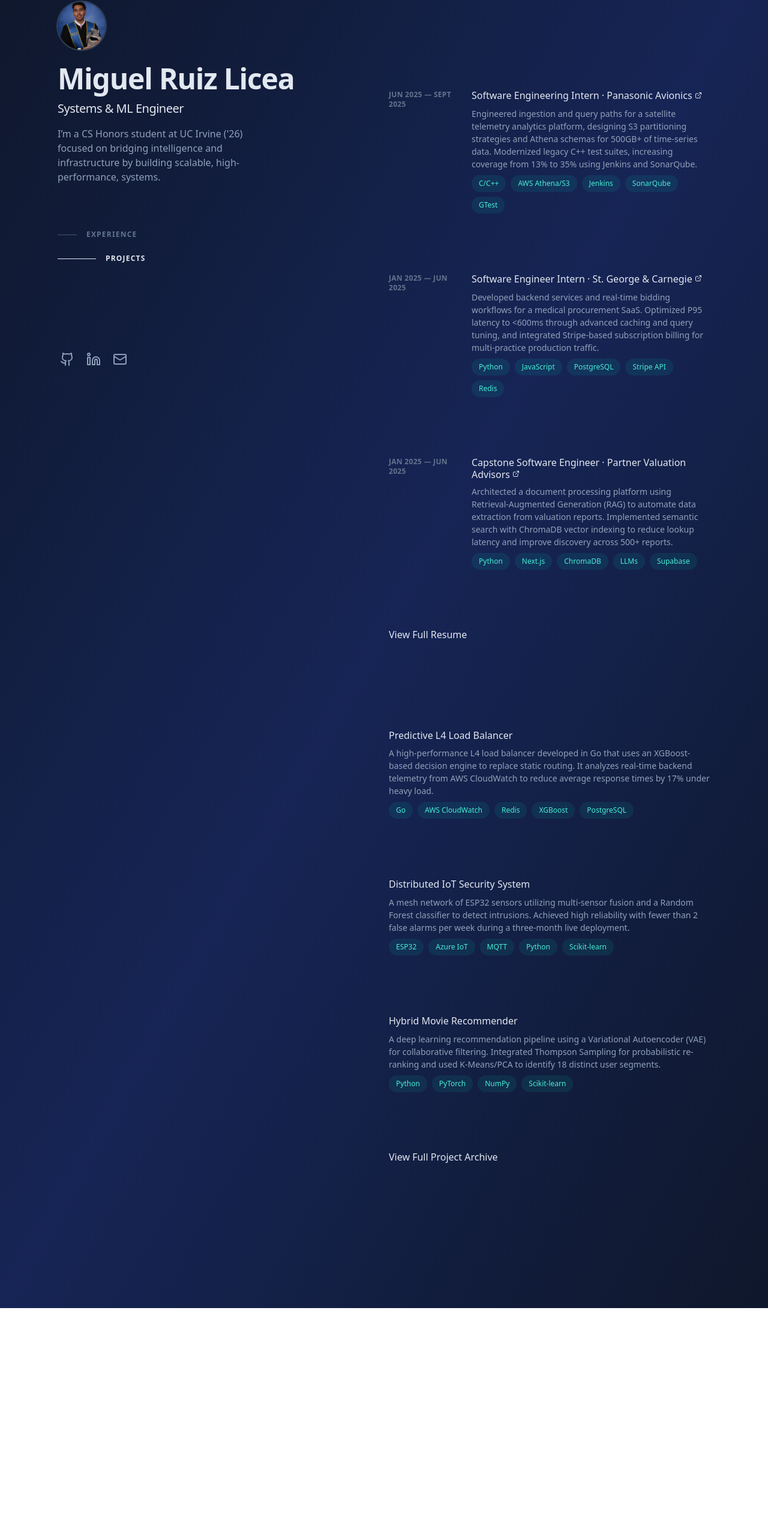
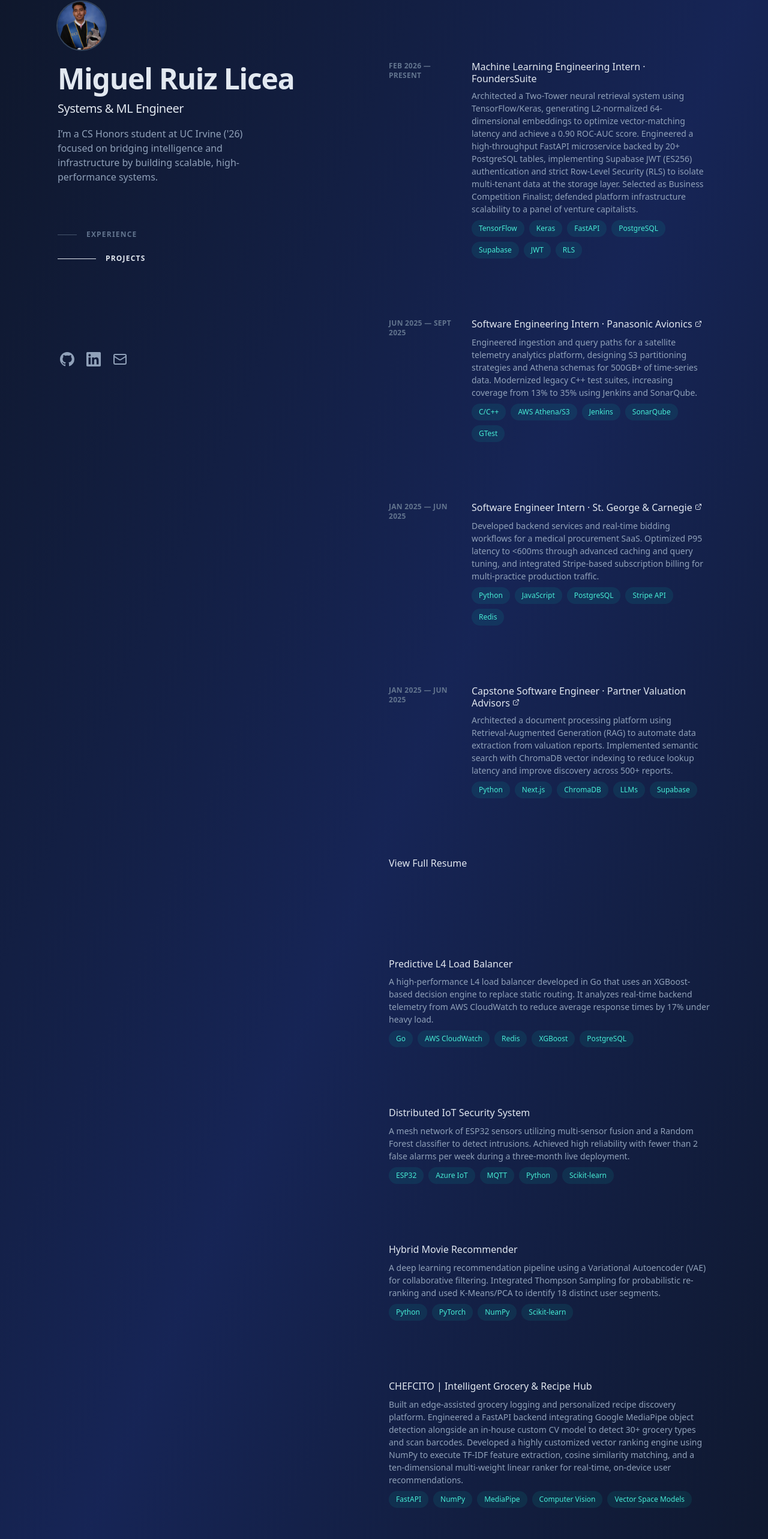
Before and after one commit to Miguelrl17/website, a React (Vite) app: page / in a window 1280 px wide. Shown: the part 93-2659 px from the top of the page at 60% size. Before the commit the page ends 2274 px from the top, so only its background shows below. Built offline with nearby package versions, Linux system fonts and the light colour scheme; the HTML template or start-up script is replaced by a standard one.

Commit message:
seo upgrades

```diff
--- a/package.json
+++ b/package.json
@@ -43,7 +43,7 @@
     "cmdk": "^1.1.1",
     "embla-carousel-react": "^8.6.0",
     "input-otp": "^1.4.2",
-    "lucide-react": "^0.563.0",
+    "lucide-react": "^1.16.0",
     "next-themes": "^0.4.6",
     "react": "^19.2.0",
     "react-day-picker": "^9.13.0",
@@ -60,7 +60,7 @@
   "devDependencies": {
     "@eslint/js": "^9.39.1",
     "@types/node": "^24.10.1",
-    "@types/react": "^19.2.5",
+    "@types/react": "^19.2.15",
     "@types/react-dom": "^19.2.3",
     "@vitejs/plugin-react": "^5.1.1",
     "eslint": "^9.39.1",
--- a/src/App.tsx
+++ b/src/App.tsx
@@ -1,14 +1,14 @@
-import { useState, useEffect } from 'react';
-import { ExperienceItem } from './app/components/ExperienceItem';
-import { ProjectCard } from './app/components/ProjectCard';
-import { SocialLinks } from './app/components/SocialLinks';
+import { useState, useEffect } from "react";
+import { ExperienceItem } from "./app/components/ExperienceItem";
+import { ProjectCard } from "./app/components/ProjectCard";
+import { SocialLinks } from "./app/components/SocialLinks";
 
 export default function App() {
-  const [activeSection, setActiveSection] = useState('about');
+  const [activeSection, setActiveSection] = useState("about");
 
   useEffect(() => {
     const handleScroll = () => {
-      const sections = ['about', 'experience', 'projects'];
+      const sections = ["experience", "projects"];
       const scrollPosition = window.scrollY + 100;
 
       for (const section of sections) {
@@ -17,7 +17,10 @@ export default function App() {
           const offsetTop = element.offsetTop;
           const offsetHeight = element.offsetHeight;
 
-          if (scrollPosition >= offsetTop && scrollPosition < offsetTop + offsetHeight) {
+          if (
+            scrollPosition >= offsetTop &&
+            scrollPosition < offsetTop + offsetHeight
+          ) {
             setActiveSection(section);
             break;
           }
@@ -25,22 +28,77 @@ export default function App() {
       }
     };
 
-    window.addEventListener('scroll', handleScroll);
-    return () => window.removeEventListener('scroll', handleScroll);
+    window.addEventListener("scroll", handleScroll);
+    return () => window.removeEventListener("scroll", handleScroll);
   }, []);
 
   const scrollToSection = (sectionId: string) => {
     const element = document.getElementById(sectionId);
     if (element) {
-      element.scrollIntoView({ behavior: 'smooth' });
+      element.scrollIntoView({ behavior: "smooth" });
     }
   };
 
+  const skillGroups = [
+    {
+      title: "Languages & Frameworks",
+      skills: [
+        "Python",
+        "Go",
+        "C/C++",
+        "Java",
+        "JS",
+        "React",
+        "Next.js",
+        "TensorFlow",
+        "FastAPI",
+      ],
+    },
+    {
+      title: "Cloud & Infrastructure",
+      skills: [
+        "AWS",
+        "Azure",
+        "Firebase",
+        "Supabase",
+        "Docker",
+        "Bazel",
+        "CI/CD",
+        "Jenkins",
+      ],
+    },
+    {
+      title: "Data & Machine Learning",
+      skills: [
+        "PostgreSQL",
+        "MySQL",
+        "ChromaDB",
+        "Scikit-learn",
+        "LLM Classifiers",
+        "NumPy",
+        "Redis",
+        "MediaPipe",
+      ],
+    },
+    {
+      title: "Embedded & Testing",
+      skills: [
+        "ESP32",
+        "Arduino",
+        "IoT",
+        "MQTT",
+        "GTest",
+        "GMock",
+        "Pytest",
+        "SonarQube",
+      ],
+    },
+  ];
+
   return (
-  <div className="min-h-screen bg-gradient-to-br from-slate-900 via-blue-950 to-slate-900 text-slate-400 selection:bg-teal-300 selection:text-teal-900">
-    <div className="mx-auto min-h-screen max-w-screen-xl px-6 py-12 md:px-12 md:py-20 lg:px-24 lg:py-0">
+    <div className="min-h-screen bg-linear-to-br from-slate-900 via-blue-950 to-slate-900 text-slate-400 selection:bg-teal-300 selection:text-teal-900">
+      <div className="mx-auto min-h-screen max-w-7xl px-6 py-12 md:px-12 md:py-20 lg:px-24 lg:py-0">
         <div className="lg:flex lg:justify-between lg:gap-4">
-
           {/* Left Column - Fixed Navigation */}
           <header className="lg:sticky lg:top-0 lg:flex lg:max-h-screen lg:w-1/2 lg:flex-col lg:justify-between lg:py-24">
             <div>
@@ -57,31 +115,36 @@ export default function App() {
                 Systems & ML Engineer
               </h2>
               <p className="mt-4 max-w-xs leading-normal">
-              I’m a CS Honors student at UC Irvine ('26) focused on bridging intelligence and infrastructure by building scalable, high-performance, systems.
+                I’m a CS Honors student at UC Irvine ('26) focused on bridging
+                intelligence and infrastructure by building scalable,
+                high-performance systems.
               </p>
 
-            <nav className="nav hidden lg:block" aria-label="In-page jump links">
+              <nav
+                className="nav hidden lg:block"
+                aria-label="In-page jump links"
+              >
                 <ul className="mt-16 w-max">
-                {['experience', 'projects'].map((section) => (
+                  {["experience", "projects"].map((section) => (
                     <li key={section}>
                       <button
                         onClick={() => scrollToSection(section)}
                         className={`group flex items-center py-3 ${
-                        activeSection === section ? 'active' : ''
+                          activeSection === section ? "active" : ""
                         }`}
                       >
                         <span
                           className={`nav-indicator mr-4 h-px transition-all ${
                             activeSection === section
-                            ? 'w-16 bg-slate-200'
-                            : 'w-8 bg-slate-600 group-hover:w-16 group-hover:bg-slate-200'
+                              ? "w-16 bg-slate-200"
+                              : "w-8 bg-slate-600 group-hover:w-16 group-hover:bg-slate-200"
                           }`}
                         />
                         <span
                           className={`nav-text text-xs font-bold uppercase tracking-widest ${
                             activeSection === section
-                            ? 'text-slate-200'
-                            : 'text-slate-500 group-hover:text-slate-200'
+                              ? "text-slate-200"
+                              : "text-slate-500 group-hover:text-slate-200"
                           }`}
                         >
                           {section}
@@ -98,24 +161,14 @@ export default function App() {
 
           {/* Right Column - Scrollable Content */}
           <main className="pt-24 lg:w-1/2 lg:py-24">
-
             {/* About Section */}
             <section
               id="about"
-            className="mb-16 scroll-mt-16 md:mb-24 lg:mb-36 lg:scroll-mt-24"
+              className="mb-12 scroll-mt-16 md:mb-16 lg:mb-24 lg:scroll-mt-24"
               aria-label="About me"
             >
-            {/* <div className="sticky top-0 z-20 -mx-6 mb-4 w-screen bg-slate-900/75 px-6 py-5 backdrop-blur md:-mx-12 md:px-12 lg:sr-only lg:relative lg:top-auto lg:mx-auto lg:w-full lg:px-0 lg:py-0 lg:opacity-0">
-              <h2 className="text-sm font-bold uppercase tracking-widest text-slate-200 lg:sr-only">
-                About
-              </h2>
-            </div> */}
-            <div>
-              {/* <p className="mb-4">
-I’m a CS Honors student at UC Irvine ('26) who enjoys building models, working on systems, and combining the two. I also like full-stack development and testing. My goal is to build technology that’s intelligent, robust, and scalable.
-              </p> */}
-            </div>
             </section>
+
 
             {/* Experience Section */}
             <section
@@ -132,11 +185,34 @@ I’m a CS Honors student at UC Irvine ('26) who enjoys building models, working
                 <ol className="group/list">
                   <li className="mb-12">
                     <ExperienceItem
+                      dateRange="Feb 2026 — Present"
+                      role="Machine Learning Engineering Intern"
+                      company="FoundersSuite"
+                      description="Architected a Two-Tower neural retrieval system using TensorFlow/Keras, generating L2-normalized 64-dimensional embeddings to optimize vector-matching latency and achieve a 0.90 ROC-AUC score. Engineered a high-throughput FastAPI microservice backed by 20+ PostgreSQL tables, implementing Supabase JWT (ES256) authentication and strict Row-Level Security (RLS) to isolate multi-tenant data at the storage layer. Selected as Business Competition Finalist; defended platform infrastructure scalability to a panel of venture capitalists."
+                      technologies={[
+                        "TensorFlow",
+                        "Keras",
+                        "FastAPI",
+                        "PostgreSQL",
+                        "Supabase",
+                        "JWT",
+                        "RLS",
+                      ]}
+                    />
+                  </li>
+                  <li className="mb-12">
+                    <ExperienceItem
                       dateRange="Jun 2025 — Sept 2025"
                       role="Software Engineering Intern"
                       company="Panasonic Avionics"
                       description="Engineered ingestion and query paths for a satellite telemetry analytics platform, designing S3 partitioning strategies and Athena schemas for 500GB+ of time-series data. Modernized legacy C++ test suites, increasing coverage from 13% to 35% using Jenkins and SonarQube."
-                    technologies={['C/C++', 'AWS Athena/S3', 'Jenkins', 'SonarQube', 'GTest']}
+                      technologies={[
+                        "C/C++",
+                        "AWS Athena/S3",
+                        "Jenkins",
+                        "SonarQube",
+                        "GTest",
+                      ]}
                       link="https://www.panasonic.aero/"
                     />
                   </li>
@@ -146,7 +222,13 @@ I’m a CS Honors student at UC Irvine ('26) who enjoys building models, working
                       role="Software Engineer Intern"
                       company="St. George & Carnegie"
                       description="Developed backend services and real-time bidding workflows for a medical procurement SaaS. Optimized P95 latency to <600ms through advanced caching and query tuning, and integrated Stripe-based subscription billing for multi-practice production traffic."
-                    technologies={['Python', 'JavaScript', 'PostgreSQL', 'Stripe API', 'Redis']}
+                      technologies={[
+                        "Python",
+                        "JavaScript",
+                        "PostgreSQL",
+                        "Stripe API",
+                        "Redis",
+                      ]}
                       link="https://stgeorgecarnegie.com/"
                     />
                   </li>
@@ -156,7 +238,13 @@ I’m a CS Honors student at UC Irvine ('26) who enjoys building models, working
                       role="Capstone Software Engineer"
                       company="Partner Valuation Advisors"
                       description="Architected a document processing platform using Retrieval-Augmented Generation (RAG) to automate data extraction from valuation reports. Implemented semantic search with ChromaDB vector indexing to reduce lookup latency and improve discovery across 500+ reports."
-                    technologies={['Python', 'Next.js', 'ChromaDB', 'LLMs', 'Supabase']}
+                      technologies={[
+                        "Python",
+                        "Next.js",
+                        "ChromaDB",
+                        "LLMs",
+                        "Supabase",
+                      ]}
                       link="https://www.partnerval.com/"
                     />
                   </li>
@@ -194,21 +282,51 @@ I’m a CS Honors student at UC Irvine ('26) who enjoys building models, working
                     <ProjectCard
                       title="Predictive L4 Load Balancer"
                       description="A high-performance L4 load balancer developed in Go that uses an XGBoost-based decision engine to replace static routing. It analyzes real-time backend telemetry from AWS CloudWatch to reduce average response times by 17% under heavy load."
-                    technologies={['Go', 'AWS CloudWatch', 'Redis', 'XGBoost', 'PostgreSQL']}
+                      technologies={[
+                        "Go",
+                        "AWS CloudWatch",
+                        "Redis",
+                        "XGBoost",
+                        "PostgreSQL",
+                      ]}
                     />
                   </li>
                   <li className="mb-12">
                     <ProjectCard
                       title="Distributed IoT Security System"
                       description="A mesh network of ESP32 sensors utilizing multi-sensor fusion and a Random Forest classifier to detect intrusions. Achieved high reliability with fewer than 2 false alarms per week during a three-month live deployment."
-                    technologies={['ESP32', 'Azure IoT', 'MQTT', 'Python', 'Scikit-learn']}
+                      technologies={[
+                        "ESP32",
+                        "Azure IoT",
+                        "MQTT",
+                        "Python",
+                        "Scikit-learn",
+                      ]}
                     />
                   </li>
                   <li className="mb-12">
                     <ProjectCard
                       title="Hybrid Movie Recommender"
                       description="A deep learning recommendation pipeline using a Variational Autoencoder (VAE) for collaborative filtering. Integrated Thompson Sampling for probabilistic re-ranking and used K-Means/PCA to identify 18 distinct user segments."
-                    technologies={['Python', 'PyTorch', 'NumPy', 'Scikit-learn']}
+                      technologies={[
+                        "Python",
+                        "PyTorch",
+                        "NumPy",
+                        "Scikit-learn",
+                      ]}
+                    />
+                  </li>
+                  <li className="mb-12">
+                    <ProjectCard
+                      title="CHEFCITO | Intelligent Grocery & Recipe Hub"
+                      description="Built an edge-assisted grocery logging and personalized recipe discovery platform. Engineered a FastAPI backend integrating Google MediaPipe object detection alongside an in-house custom CV model to detect 30+ grocery types and scan barcodes. Developed a highly customized vector ranking engine using NumPy to execute TF-IDF feature extraction, cosine similarity matching, and a ten-dimensional multi-weight linear ranker for real-time, on-device user recommendations."
+                      technologies={[
+                        "FastAPI",
+                        "NumPy",
+                        "MediaPipe",
+                        "Computer Vision",
+                        "Vector Space Models",
+                      ]}
                     />
                   </li>
                 </ol>
@@ -228,9 +346,8 @@ I’m a CS Honors student at UC Irvine ('26) who enjoys building models, working
 
             {/* Footer */}
             <footer className="max-w-md pb-16 text-sm text-slate-500 sm:pb-0">
-            <p></p>
+              <p>Built with React, Next.js, and Tailwind CSS.</p>
             </footer>
-
           </main>
         </div>
       </div>
--- a/src/app/components/SocialLinks.tsx
+++ b/src/app/components/SocialLinks.tsx
@@ -1,36 +1,32 @@
-import { Github, Linkedin, Mail } from 'lucide-react';
+import { Mail } from 'lucide-react';
+
+const GithubIcon = () => (
+  <svg viewBox="0 0 24 24" width="24" height="24" fill="currentColor" aria-hidden="true">
+    <path d="M12 0C5.37 0 0 5.37 0 12c0 5.31 3.435 9.795 8.205 11.385.6.105.825-.255.825-.57 0-.285-.015-1.23-.015-2.235-3.015.555-3.795-.735-4.035-1.41-.135-.345-.72-1.41-1.23-1.695-.42-.225-1.02-.78-.015-.795.945-.015 1.62.87 1.845 1.23 1.08 1.815 2.805 1.305 3.495.99.105-.78.42-1.305.765-1.605-2.67-.3-5.46-1.335-5.46-5.925 0-1.305.465-2.385 1.23-3.225-.12-.3-.54-1.53.12-3.18 0 0 1.005-.315 3.3 1.23.96-.27 1.98-.405 3-.405s2.04.135 3 .405c2.295-1.56 3.3-1.23 3.3-1.23.66 1.65.24 2.88.12 3.18.765.84 1.23 1.905 1.23 3.225 0 4.605-2.805 5.625-5.475 5.925.435.375.81 1.095.81 2.22 0 1.605-.015 2.895-.015 3.3 0 .315.225.69.825.57A12.02 12.02 0 0 0 24 12c0-6.63-5.37-12-12-12z" />
+  </svg>
+);
+
+const LinkedinIcon = () => (
+  <svg viewBox="0 0 24 24" width="24" height="24" fill="currentColor" aria-hidden="true">
+    <path d="M20.447 20.452h-3.554v-5.569c0-1.328-.027-3.037-1.852-3.037-1.853 0-2.136 1.445-2.136 2.939v5.667H9.351V9h3.414v1.561h.046c.477-.9 1.637-1.85 3.37-1.85 3.601 0 4.267 2.37 4.267 5.455v6.286zM5.337 7.433a2.062 2.062 0 0 1-2.063-2.065 2.064 2.064 0 1 1 2.063 2.065zm1.782 13.019H3.555V9h3.564v11.452zM22.225 0H1.771C.792 0 0 .774 0 1.729v20.542C0 23.227.792 24 1.771 24h20.451C23.2 24 24 23.227 24 22.271V1.729C24 .774 23.2 0 22.222 0h.003z" />
+  </svg>
+);
 
 export function SocialLinks() {
   return (
     <ul className="ml-1 mt-8 flex items-center gap-5" aria-label="Social media">
       <li className="text-xs">
-        <a
-          className="block hover:text-slate-200 transition"
-          href="https://github.com/Miguelrl17"
-          target="_blank"
-          rel="noreferrer noopener"
-          aria-label="GitHub (opens in a new tab)"
-        >
-          <Github className="h-6 w-6" />
+        <a className="block hover:text-slate-200 transition" href="https://github.com/Miguelrl17" target="_blank" rel="noreferrer noopener" aria-label="GitHub (opens in a new tab)">
+          <GithubIcon />
         </a>
       </li>
       <li className="text-xs">
-        <a
-          className="block hover:text-slate-200 transition"
-          href="https://linkedin.com/miguelruizlicea"
-          target="_blank"
-          rel="noreferrer noopener"
-          aria-label="LinkedIn (opens in a new tab)"
-        >
-          <Linkedin className="h-6 w-6" />
+        <a className="block hover:text-slate-200 transition" href="https://linkedin.com/in/miguelruizlicea" target="_blank" rel="noreferrer noopener" aria-label="LinkedIn (opens in a new tab)">
+          <LinkedinIcon />
         </a>
       </li>
       <li className="text-xs">
-        <a
-          className="block hover:text-slate-200 transition"
-          href="mailto:hello@example.com"
-          aria-label="Email (opens in a new tab)"
-        >
+        <a className="block hover:text-slate-200 transition" href="mailto:hello@example.com" aria-label="Email (opens in a new tab)">
           <Mail className="h-6 w-6" />
         </a>
       </li>
```
Also changed, not shown: index.html (+18 -6 lines), public/robots.txt (added), 2 other files (tests, documents, lock files or other folders). Lines whose indentation alone changed are shown as unchanged.
